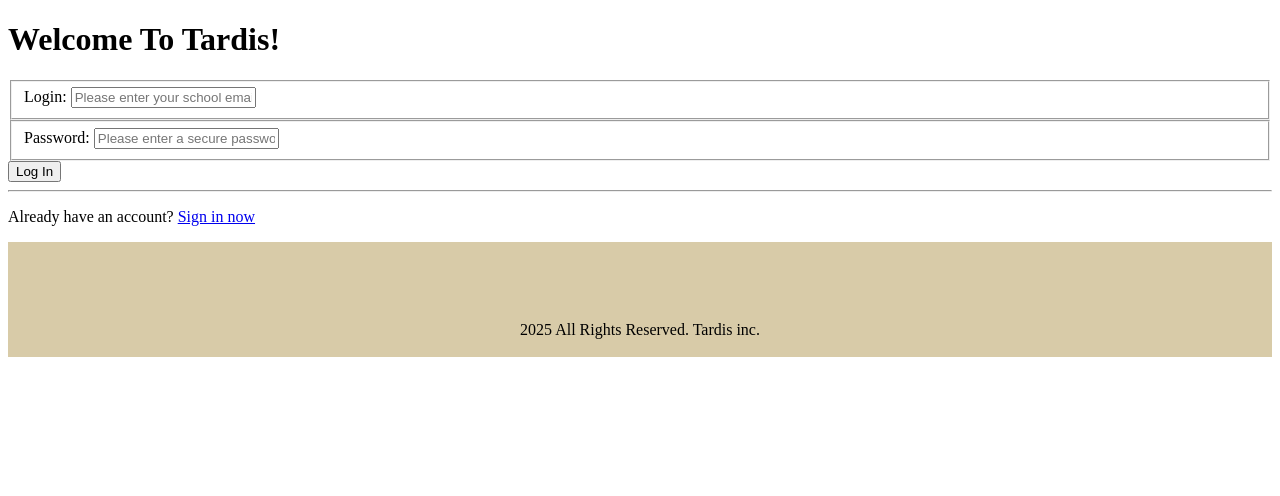
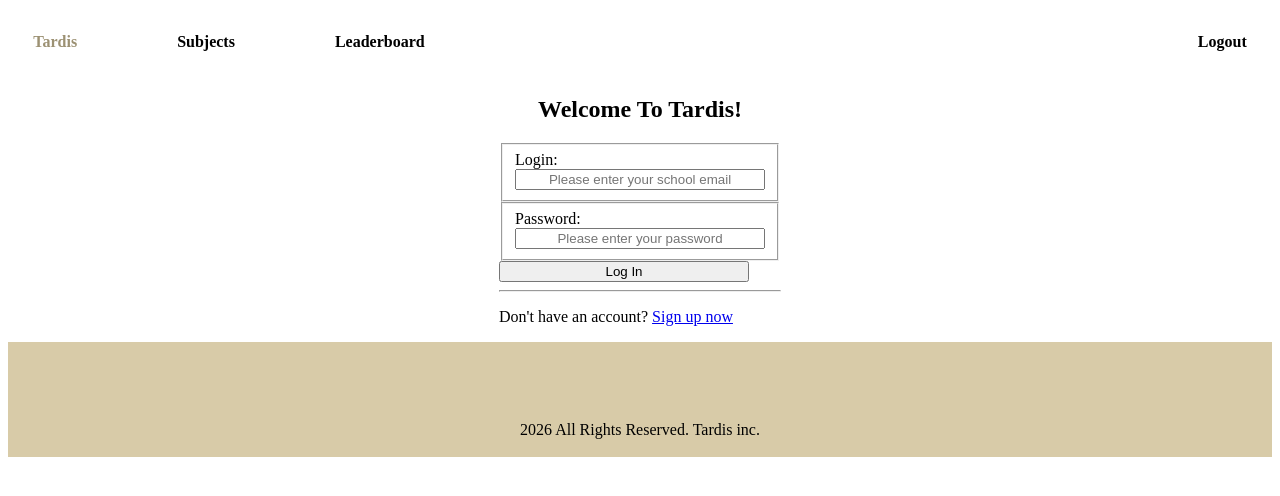
Before and after one commit to vikkapoor25/tardis_game, a website: page client/login.html in a window 1280 px wide. Drawn offline with Linux system fonts and the light colour scheme.

Commit message:
Add css to login and register pages

```diff
--- a/client/login.html
+++ b/client/login.html
@@ -7,7 +7,22 @@
     <link rel="stylesheet" href="./style.css">
     <script src="./assets/login.js" defer></script>
 </head>
+<nav id="navbar">
+        <div id="left-nav">
+            <a href="./index.html" id="home-link">Tardis
+            </a>
+            <a href="./subjects.html" id="nav-link">Subjects
+            </a>
+            <a href="./leaderboard.html" id="nav-link">Leaderboard
+            </a>
+        </div>
+        <dib id="right-nav">
+            <a href="./login.html" id="nav-link">Logout
+            </a>
+        </dib>
+    </nav>
 <body>
+    <section id="accounts">
         <header>
             <h1>Welcome To Tardis!</h1>
         </header>
@@ -19,15 +34,16 @@
                 </fieldset>
                 <fieldset>
                     <label for="password">Password:</label>
-                <input type="password" id="password" name="password" placeholder="Please enter a secure password">
+                    <input type="password" id="password" name="password" placeholder="Please enter your password">
                 </fieldset>
-            <input type="submit" value="Log In">
+                <input id="submit" type="submit" value="Log In">
             </form>
             <hr />
-        <p>Already have an account? <a href="./login.html">Sign in now</a></p>
+            <p>Don't have an account? <a href="./register.html">Sign up now</a></p>
         </main>
+    </section>
     <footer>
-        <p>2025 All Rights Reserved. Tardis inc.</p>
+        <p>2026 All Rights Reserved. Tardis inc.</p>
     </footer>
 </body>
 </html>
--- a/client/style.css
+++ b/client/style.css
@@ -51,3 +51,21 @@
     width: 100%;
 
 }
+
+/* Login and Register pages */
+#accounts {
+    display: flex;
+    flex-direction: column;
+    align-items: center;
+}
+
+input {
+    display: flex;
+    flex-direction: column;
+    align-items: center;
+    text-align: center;
+}
+
+input {
+    width: 250px;
+}
```
Also changed, not shown: client/register.html (+20 -4 lines). Lines whose indentation alone changed are shown as unchanged.
